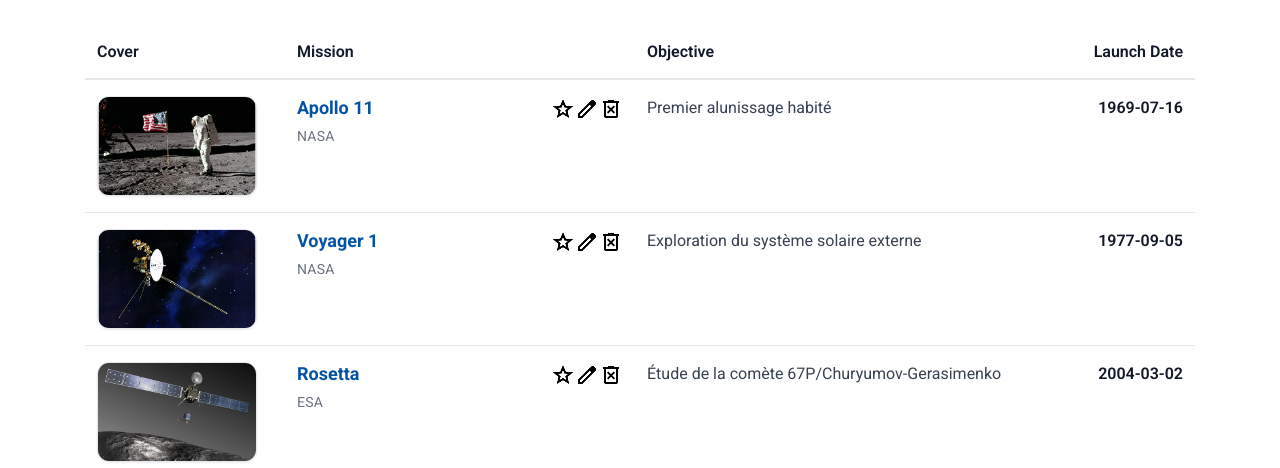
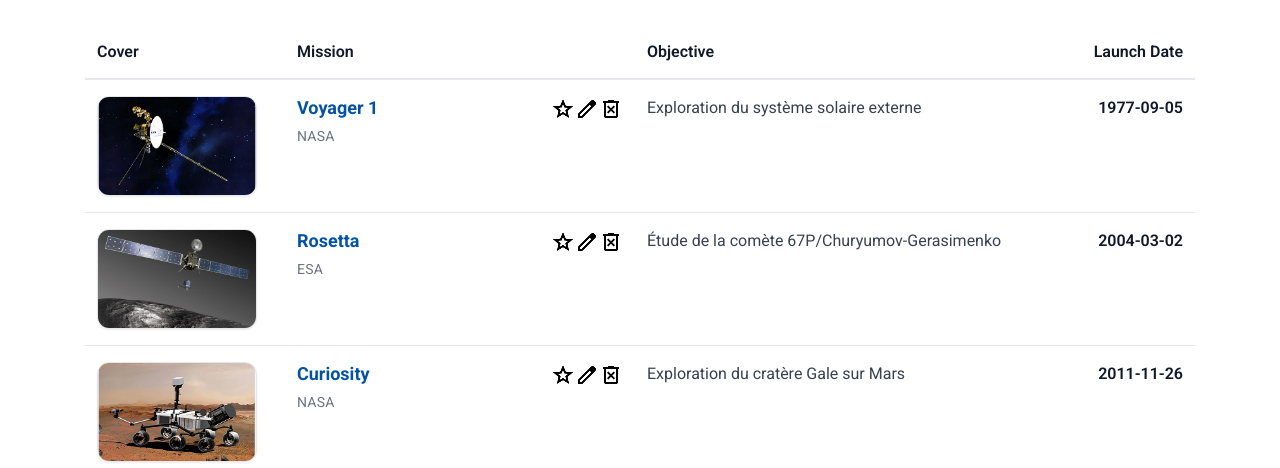
Before and after one commit to lioubiarabi/SpaceOdyssey-javascript, a plain HTML site: page missions.html in a window 1280 px wide. Both pictures are taken after a click on the picture 611 px from the left and 440 px from the top of the page. Shown: the part 332-800 px from the top of the page. Drawn offline with nearby package versions, Linux system fonts and the light colour scheme; a web font is replaced by a local one.

Commit message:
add deleteItem function using filter and rendering the items again

```diff
--- a/assets/missions.js
+++ b/assets/missions.js
@@ -42,7 +42,7 @@ function putItems(items) {
                                         <span class="mission-name">${data.name} </span>
                                         <div class="mission-agency">${data.agency}</div>
                                     </div>
-                                    <div class="missionAction"><img src="${data.favorite ? "./assets/icons/star-full.png" : "./assets/icons/star.png"}" id="favorite-${data.id}"  class="favorite"><img src="./assets/icons/edit.png" class="edit"><img src="./assets/icons/delete.png" class="delete"></div>
+                                    <div class="missionAction"><img src="${data.favorite ? "./assets/icons/star-full.png" : "./assets/icons/star.png"}"  class="favorite"><img src="./assets/icons/edit.png" class="edit"><img src="./assets/icons/delete.png" onclick="deleteItem(${data.id})" class="delete"></div>
                                 </td>
                                 <td class="objective">
                                     ${data.objective}
@@ -93,3 +93,9 @@ addNewMissionButton.addEventListener("click", () => {
     addNewMissionButton.disabled = true;
 
 })
+
+function deleteItem(id) {
+    // found element by its id, delete it and render the items again
+    missions.items = missions.items.filter(item => item.id != id);
+    putItems(missions.items)
+}
--- a/missions.html
+++ b/missions.html
@@ -65,7 +65,7 @@
                             </div>
                             <div class="form-group">
                                 <label for="newMissionCover">Mission cover:</label>
-                                <input type="file" class="form-control addNewMissionForm" id="newMissionCover" required>
+                                <input type="file" class="form-control addNewMissionForm" id="newMissionCover" accept="image/*" required>
                             </div>
                         </form>
                     </div>
```
